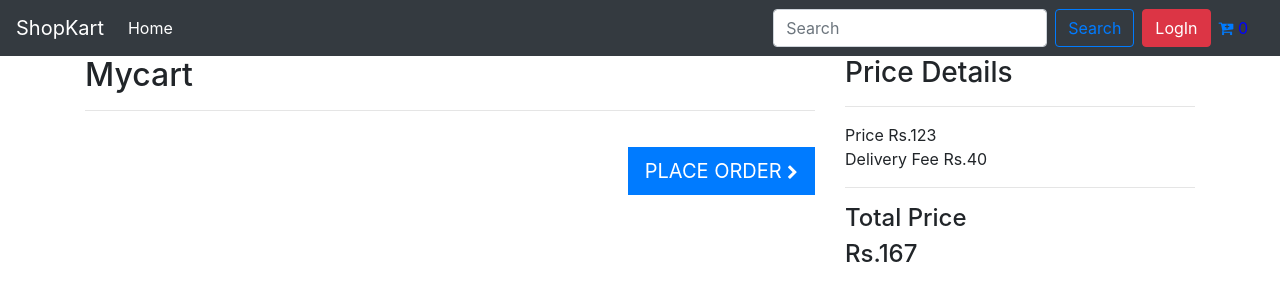
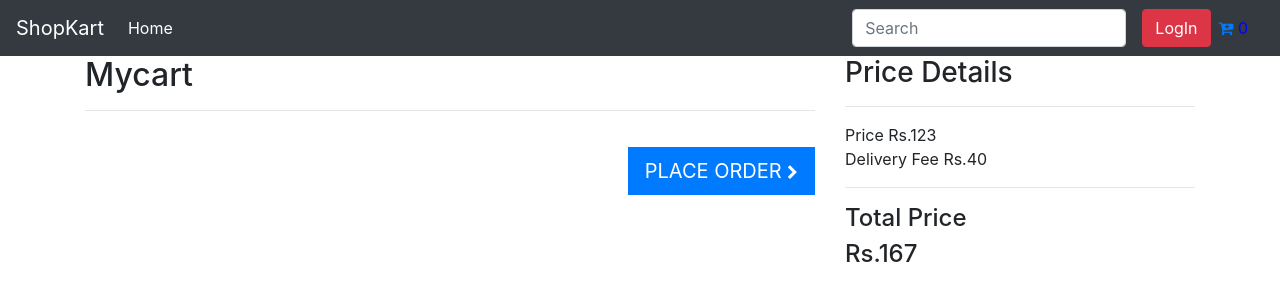
Before and after one commit to raviarrow88/Django-ecommerce, a Django app: page /cart/ in a window 1280 px wide. Shown: the top 301 px of the page. Run offline with Django 3.2, Linux system fonts and the light colour scheme; data comes from the database, SQL or seed files in the repository; some libraries are stand-ins or nearby versions.

Commit message:
ui changes

```diff
--- a/website/templates/navbar.html
+++ b/website/templates/navbar.html
@@ -12,9 +12,9 @@
       </li>
     </ul>
 
+
     <form class="form-inline my-4 my-lg-0">
       <input class="form-control mr-sm-2" type="search" placeholder="Search" aria-label="Search">
-      <button class="btn btn-outline-primary my-2 my-sm-0" type="submit">Search</button>
     </form>
     <div class="form-inline mx-2 login-btn" role='group'>
 
```
